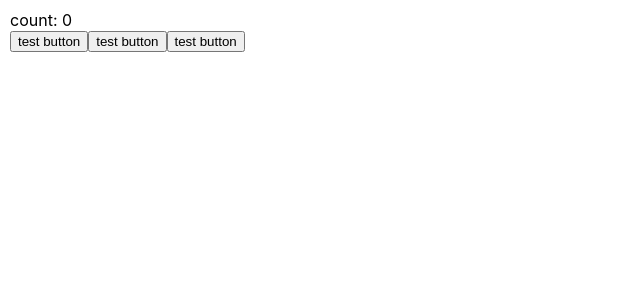
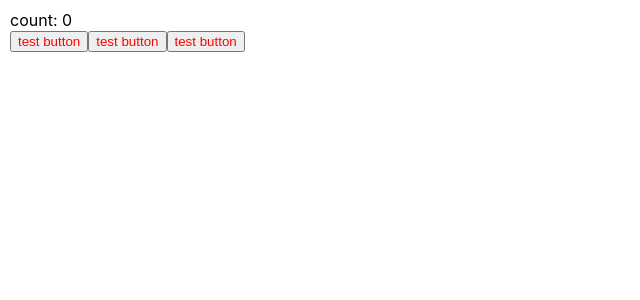
Before and after one commit to gnosis23/hello-react, a React (Create React App) app: page / in a window 1280 px wide. Shown: the top 300 px of the page, without its empty margins (0-640 px from the left). Built offline with nearby package versions, Linux system fonts and the light colour scheme.

Commit message:
state 3: 使用provider优化

```diff
--- a/src/components/Button/index.js
+++ b/src/components/Button/index.js
@@ -1,9 +1,12 @@
 import React from 'react';
+import {useTheme} from "../ThemeContext";
 
 export default function Button({ onClick }) {
+  const { color, switchColor } = useTheme();
 
   const handleClick = () => {
     onClick && onClick();
+    switchColor()
   };
 
   // const handleClick = useCallback(() => {
@@ -11,6 +14,6 @@ export default function Button({ onClick }) {
   // }, [onClick]);
 
   return (
-    <button onClick={handleClick}>test button</button>
+    <button onClick={handleClick} style={{ color }}>test button</button>
   )
 }
--- /dev/null
+++ b/src/components/ThemeContext/index.js
@@ -0,0 +1,9 @@
+import React, { useContext } from 'react';
+
+const Context = React.createContext();
+
+export const ThemeProvider = Context.Provider;
+
+export function useTheme() {
+  return useContext(Context);
+}
--- /dev/null
+++ b/src/hooks/useColorSwitch.js
@@ -0,0 +1,14 @@
+import { useState, useCallback } from 'react';
+
+/**
+ * 主题切换的hook
+ */
+export default function useColorSwitch() {
+  const [color, setColor] = useState('red');
+
+  const switchColor = useCallback(() => {
+    setColor(c => c === 'red' ? 'yellow' : 'red');
+  }, []);
+
+  return [color, switchColor]
+}
--- a/src/pages/main/index.js
+++ b/src/pages/main/index.js
@@ -1,10 +1,21 @@
 import React from 'react';
 import ButtonGroup from "../../components/ButtonGroup";
+import useColorSwitch from "../../hooks/useColorSwitch";
+import { ThemeProvider } from '../../components/ThemeContext';
 
 export default function MainPage(props) {
+  const [color, switchColor] = useColorSwitch();
+  // 优化下
+  const global = {
+    color,
+    switchColor
+  }
+
   return (
-    <div>
-      <ButtonGroup />
-    </div>
+    <ThemeProvider value={global}>
+      <div>
+        <ButtonGroup />
+      </div>
+    </ThemeProvider>
   )
 }
```
